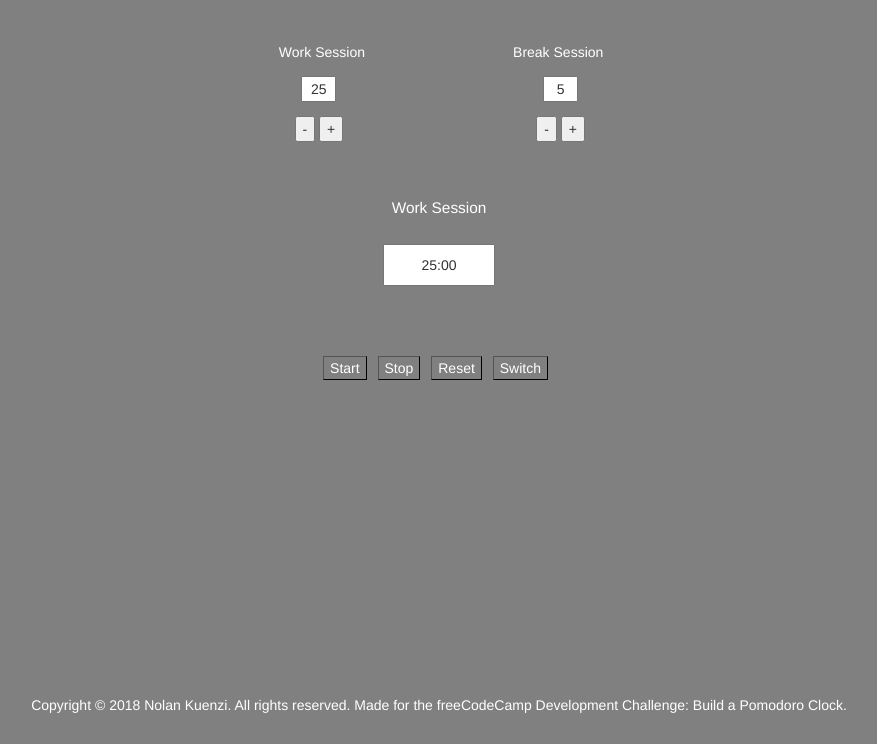
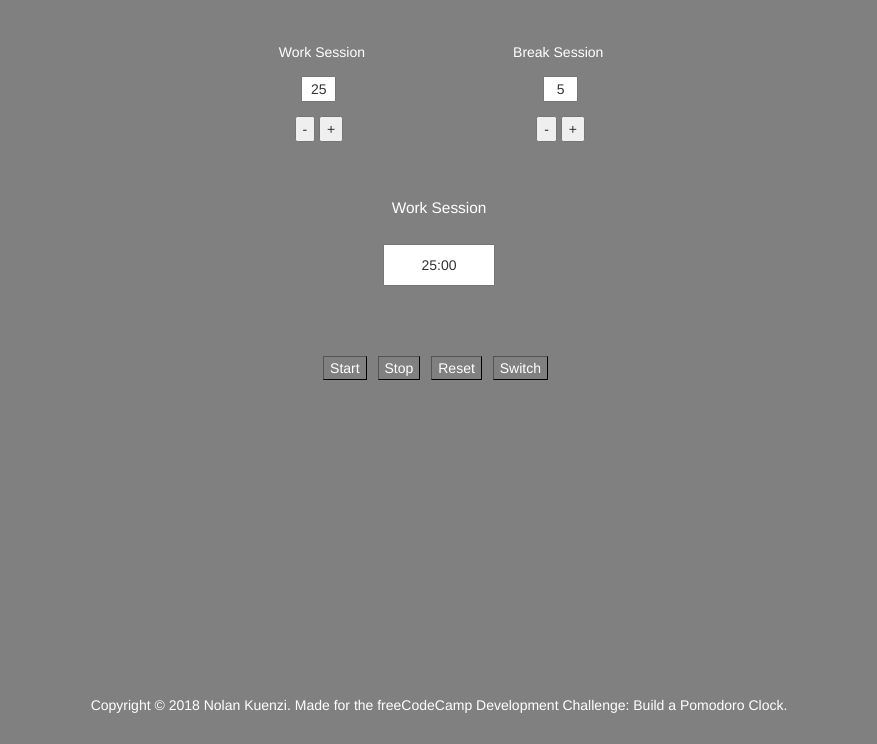
Before and after one commit to NolanKuenzi/pomodoroTimer, a plain HTML site: page index.html in a window 1280 px wide. Shown: the part 56-800 px from the top of the page, without its empty margins (201-1078 px from the left). Drawn offline with nearby package versions, Linux system fonts and the light colour scheme.

Commit message:
Copyright update

```diff
--- a/index.html
+++ b/index.html
@@ -54,7 +54,7 @@
 		<div>
 			<nav class="navbar navbar-custon navbar-fixed-bottom" id="navBarBottom">
     			<span>
-    				Copyright © 2018 Nolan Kuenzi. All rights reserved. Made for the freeCodeCamp Development Challenge: Build a Pomodoro Clock.
+    				Copyright © 2018 Nolan Kuenzi. Made for the freeCodeCamp Development Challenge: Build a Pomodoro Clock.
 				</span>
 			</nav>
 		</div>
```
